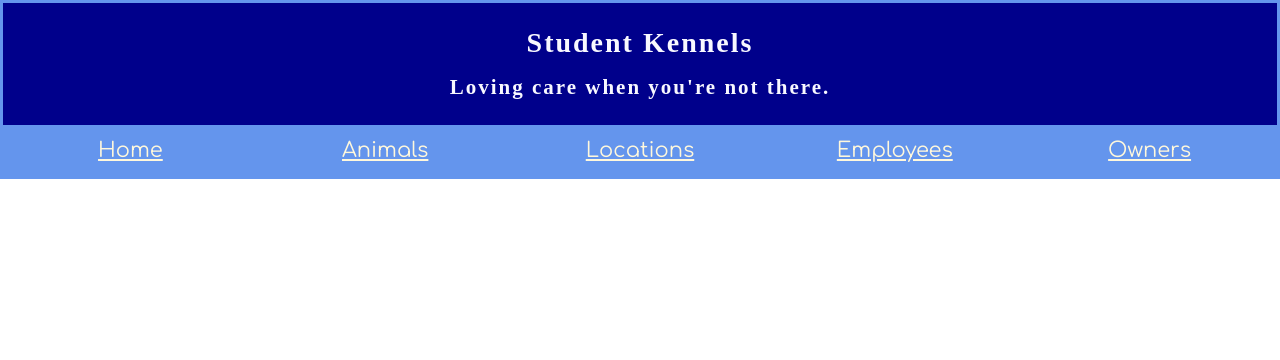
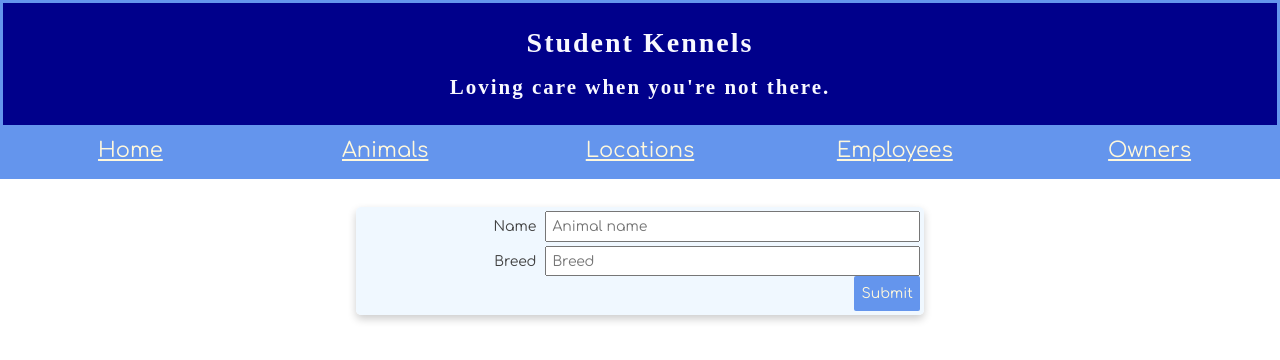
Before and after one commit to johnhester/kennel-jh, a React (Create React App) app: page /animals/new in a window 1280 px wide. Shown: the top 360 px of the page. Built offline with nearby package versions, Linux system fonts and the light colour scheme; a web font is replaced by a local one.

Commit message:
can now add animals

```diff
--- a/src/components/ApplicationViews.js
+++ b/src/components/ApplicationViews.js
@@ -4,6 +4,7 @@ import Home from "./home/Home";
 import OwnerList from "./owner/OwnerList";
 import AnimalList from "./animal/AnimalList"
 import AnimalDetail from "./animal/AnimalDetail.js";
+import AnimalForm from "./animal/AnimalForm"
 import EmployeeList from "./employee/EmployeeList"
 import LocationList from "./location/LocationList";
 import LocationDetail from "./location/LocationDetail"
@@ -19,13 +20,11 @@ const ApplicationViews = () => {
             }}
         />
         {/* Make sure you add the `exact` attribute here */}
-        <Route exact path="/animals" render={(props) => {
-        return <AnimalList />
-        }} />
-        <Route path="/animals/:animalId(\d+)" render={(props) => {
-        // Pass the animalId to the AnimalDetailComponent
-        return <AnimalDetail animalId={parseInt(props.match.params.animalId)}/>
-        }} />
+        <Route exact path="/animals"
+            render={(props) => {
+            return <AnimalList {...props} />
+            }}
+        />
 
         {/*This is a new route to handle a URL with the following pattern:
         http://localhost:3000/animals/1
@@ -33,13 +32,39 @@ const ApplicationViews = () => {
         It will not handle the following URL because the `(\d+)`
         matches only numbers after the final slash in the URL
         http://localhost:3000/animals/jack*/}
-        <Route exact path="/locations" render={(props) => {
+
+        <Route path="/animals/:animalId(\d+)"
+            render={(props) => {
+            // Pass the animalId to the AnimalDetailComponent
+                return (
+                    <AnimalDetail
+                        animalId={parseInt(props.match.params.animalId)}
+                        {...props}
+                    />
+                )
+            }}
+        />
+
+        {/* new animal form! */}
+
+        <Route path="/animals/new" render={(props) => {
+            return <AnimalForm {...props} />
+        }} />
+
+        <Route exact path="/locations"
+            render={(props) => {
             return <LocationList />
             }}
         />
-        <Route path="/locations/:locationId(\d+)" render={(props) => {
-            // Pass the animalId to the AnimalDetailComponent
-            return <LocationDetail locationId={parseInt(props.match.params.locationId)}/>
+        <Route path="/locations/:locationId(\d+)"
+            render={(props) => {
+            // Pass the locationId to the locationDetail component
+                return (
+                    <LocationDetail
+                        locationId={parseInt(props.match.params.locationId)}
+                        {...props}
+                    />
+                )
             }}
         />
         <Route
--- a/src/components/animal/AnimalDetail.css
+++ b/src/components/animal/AnimalDetail.css
@@ -2,3 +2,8 @@
     max-width: 400px;
     margin: 10px auto;
   }
+
+  button:disabled,
+button:disabled:hover {
+  background-color: lightgray;
+}
--- a/src/components/animal/AnimalDetail.js
+++ b/src/components/animal/AnimalDetail.js
@@ -4,6 +4,7 @@ import './AnimalDetail.css'
 
 const AnimalDetail = props => {
   const [animal, setAnimal] = useState({ name: "", breed: "" });
+  const [isLoading, setIsLoading] = useState(true);
 
   useEffect(() => {
     //get(id) from AnimalManager and hang on to the data; put it into state
@@ -13,8 +14,17 @@ const AnimalDetail = props => {
           name: animal.name,
           breed: animal.breed
         });
+        setIsLoading(false)
       });
   }, [props.animalId]);
+
+  const handleDelete = () => {
+    //invoke the delete function in AnimalManger and re-direct to the animal list.
+    setIsLoading(true);
+    AnimalManager.delete(props.animalId).then(() =>
+      props.history.push("/animals")
+    );
+  };
 
   return (
     <div className="card">
@@ -24,6 +34,9 @@ const AnimalDetail = props => {
         </picture>
         <h3>Name: <span style={{ color: 'darkslategrey' }}>{animal.name}</span></h3>
         <p>Breed: {animal.breed}</p>
+        <button type="button" disabled={isLoading} onClick={handleDelete}>
+          Discharge
+        </button>
       </div>
     </div>
   );
--- /dev/null
+++ b/src/components/animal/AnimalForm.css
@@ -0,0 +1,61 @@
+fieldset {
+    max-width: 40em;
+    padding: 4px;
+    margin: 2em auto;
+    border: 0 none;
+    box-shadow: 0 4px 8px 0 rgba(0,0,0,0.2);
+    border-radius: 5px;
+    background: aliceblue;
+}
+
+fieldset input, fieldset button, fieldset select{
+    box-sizing: border-box;
+    padding: .2em .4em;
+    margin: .2em 0;
+    outline: none;
+    box-shadow: none;
+}
+
+fieldset button {
+    max-width: 9em;
+    padding: .5em;
+    margin: .3em auto;
+    background-color: cornflowerblue;
+    border: none;
+    color: cornsilk;
+    text-align: center;
+    text-decoration: none;
+    display: inline-block;
+    font-size: 14px;
+    border-radius: 2px;
+    width: 100%;
+    cursor: pointer;
+}
+
+fieldset label {
+    box-sizing: border-box;
+    user-select: none;
+    cursor: pointer;
+    text-align: right;
+}
+fieldset input:focus + label {
+    color: #933;
+}
+
+fieldset .formgrid {
+    display: grid;
+    grid-template-columns: 1fr 1em 2fr;
+    grid-gap: .3em .6em;
+    grid-auto-flow: dense;
+    align-items: center;
+}
+
+fieldset input, fieldset button, fieldset select {
+    grid-column: 2 /4;
+    width: auto;
+    margin: 0
+}
+
+fieldset .alignRight {
+    text-align: right;
+}
--- /dev/null
+++ b/src/components/animal/AnimalForm.js
@@ -0,0 +1,70 @@
+import React, {useState} from 'react'
+import AnimalManager from '../../modules/AnimalManager'
+import './AnimalForm.css'
+
+const AnimalForm = props => {
+    const [animal, setAnimal] = useState({ name: "", breed: "" })
+    const [isLoading, setIsLoading] = useState(false)
+
+    const handleFieldChange = evt => {
+        const stateToChange = {...animal}
+        stateToChange[evt.target.id] = evt.target.value
+        setAnimal(stateToChange)
+    }
+
+    // local method for validation, set loadingStatus, create animal Object, invoke the AnimalManager POST method, and redirect to the full animal list
+
+    const constructNewAnimal = evt => {
+        evt.preventDefault()
+        if (animal.name === "" || animal.breed === "") {
+            window.alert("Please input an animal name and breed")
+        } else {
+            setIsLoading(true)
+            //create the animal and redirect user to animal list
+            AnimalManager.post(animal)
+                .then(() => props.history.push("/animals"))
+        }
+    }
+
+    return (
+        <>
+            <form>
+                <fieldset>
+                    <div className="formgrid">
+                        <input
+                            type="text"
+                            required
+                            onChange={handleFieldChange}
+                            id="name"
+                            placeholder="Animal name"
+                        />
+                        <label htmlFor="name">
+                            Name
+                        </label>
+                        <input
+                            type="text"
+                            required
+                            onChange={handleFieldChange}
+                            id="breed"
+                            placeholder="Breed"
+                        />
+                        <label htmlFor="breed">
+                            Breed
+                        </label>
+                    </div>
+                    <div className="alignRight">
+                        <button
+                            type="button"
+                            disabled={isLoading}
+                            onClick={constructNewAnimal}
+                        >
+                            Submit
+                        </button>
+                    </div>
+                </fieldset>
+            </form>
+        </>
+    )
+}
+
+export default AnimalForm
--- a/src/components/animal/AnimalList.js
+++ b/src/components/animal/AnimalList.js
@@ -3,7 +3,7 @@ import React, { useState, useEffect } from 'react';
 import AnimalCard from './AnimalCard';
 import AnimalManager from '../../modules/AnimalManager';
 
-const AnimalList = () => {
+const AnimalList = (props) => {
   // The initial state is an empty array
   const [animals, setAnimals] = useState([]);
 
@@ -31,6 +31,17 @@ const AnimalList = () => {
 
   // Finally we use map() to "loop over" the animals array to show a list of animal cards
   return (
+
+    <>
+      {/* new aminal button */}
+      <section className="section-content">
+        <button type="button"
+            className="btn"
+            onClick={() => {props.history.push("/animals/new")}}>
+            Admit Animal
+        </button>
+      </section>
+      {/* animal cards  */}
       <div className="container-cards">
         {animals.map(animal =>
           <AnimalCard
@@ -39,6 +50,7 @@ const AnimalList = () => {
             deleteAnimal={deleteAnimal}
             />)}
       </div>
+    </>
   );
 };
 export default AnimalList
--- a/src/components/home/Home.js
+++ b/src/components/home/Home.js
@@ -3,9 +3,10 @@ import React from "react";
 const Home = () => {
   return (
     <address>
-      Visit Us at the Nashville North Location
+      {console.log('Home page')}
+      <h3>Visit Us at the Nashville North Location</h3>
       <br />
-      500 Puppy Way
+      <h3>500 Puppy Way</h3>
     </address>
   );
 };
--- a/src/components/location/LocationCard.js
+++ b/src/components/location/LocationCard.js
@@ -17,7 +17,7 @@ const LocationCard = props => {
         <button type="button" onClick={() => props.closeLocation(props.location.id)}>
           Close Location
         </button>
-        <Link to={`/locations/${props.locations.id}`}>
+        <Link to={`/locations/${props.location.id}`}>
           <button>Details</button>
         </Link>
       </div>
--- a/src/components/location/LocationDetail.js
+++ b/src/components/location/LocationDetail.js
@@ -4,7 +4,7 @@ import './LocationDetail.css'
 
 const LocationDetail = props => {
   const [location, setLocation] = useState({ name: "" });
-
+  const [isLoading, setIsLoading] = useState(true);
   useEffect(() => {
     //get(id) from LocationManager and hang on to the data; put it into state
     LocationManager.get(props.locationId)
@@ -12,8 +12,17 @@ const LocationDetail = props => {
         setLocation({
           name: location.name
         });
+        setIsLoading(false)
       });
   }, [props.locationId]);
+
+  const handleDelete = () => {
+    //invoke the delete function in LocationManager an re-direct to the location list
+    setIsLoading(true);
+    LocationManager.delete(props.locationId).then(() =>
+        props.history.push("/locations")
+    )
+  }
 
   return (
     <div className="card">
@@ -22,6 +31,9 @@ const LocationDetail = props => {
           <img src={require('./daSpot.png')} alt="location" />
         </picture>
         <h3>Name: <span style={{ color: 'darkslategrey' }}>{location.name}</span></h3>
+        <button type="button" disabled={isLoading} onClick={handleDelete}>
+          Close
+        </button>
       </div>
     </div>
   );
--- a/src/modules/AnimalManager.js
+++ b/src/modules/AnimalManager.js
@@ -16,5 +16,14 @@ export default {
     return fetch(`${remoteURL}/animals/${id}`, {
       method: "DELETE"
     }).then(result => result.json())
-  }
+  },
+  post(newAnimal) {
+    return fetch(`${remoteURL}/animals`, {
+        method: "POST",
+        headers: {
+            "Content-Type": "application/json"
+        },
+        body: JSON.stringify(newAnimal)
+    }).then(data => data.json())
 }
+}
```
Also changed, not shown: api/kennel.json (+5 -9 lines), src/modules/helpers.js (added, +13 -0 lines). Lines whose indentation alone changed are shown as unchanged.
